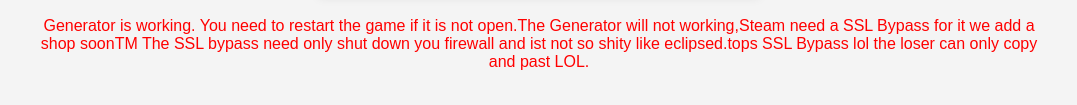
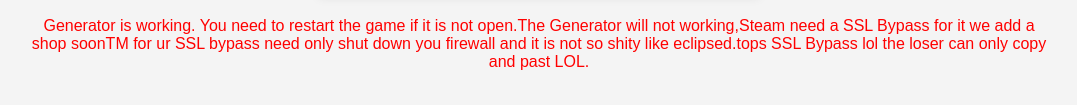
Before and after one commit to XenomorphCheats/Auriccells.gidhub.io, a plain HTML site: page index.html in a window 1280 px wide. Both pictures are taken after typing "Sample" into the empty fields and a click on the button "Generate Auric Cells". Shown: the part 217-322 px from the top of the page, without its empty margins (101-1178 px from the left). Drawn offline with Linux system fonts and the light colour scheme; no server answers.

Commit message:
Update index.html

```diff
--- a/index.html
+++ b/index.html
@@ -16,7 +16,9 @@
         </form>
         <div id="result"></div>
         <div id="message" style="display: none; color: #ff0000; text-align: center; margin-top: 20px;">
-           Generator is working. You need to restart the game if it is not open.The Generator will not working,Steam need a SSL Bypass for it we add a shop soonTM The SSL bypass need only shut down you firewall and ist not so shity like eclipsed.tops SSL Bypass lol the loser can only copy and past LOL.
+           Generator is working. You need to restart the game if it is not open.The Generator will not working,Steam need a SSL Bypass for it we add a shop soonTM for ur SSL bypass
+            need only shut down you firewall and it is not so shity like
+            eclipsed.tops SSL Bypass lol the loser can only copy and past LOL.
         </div>
 
     </div>
```
